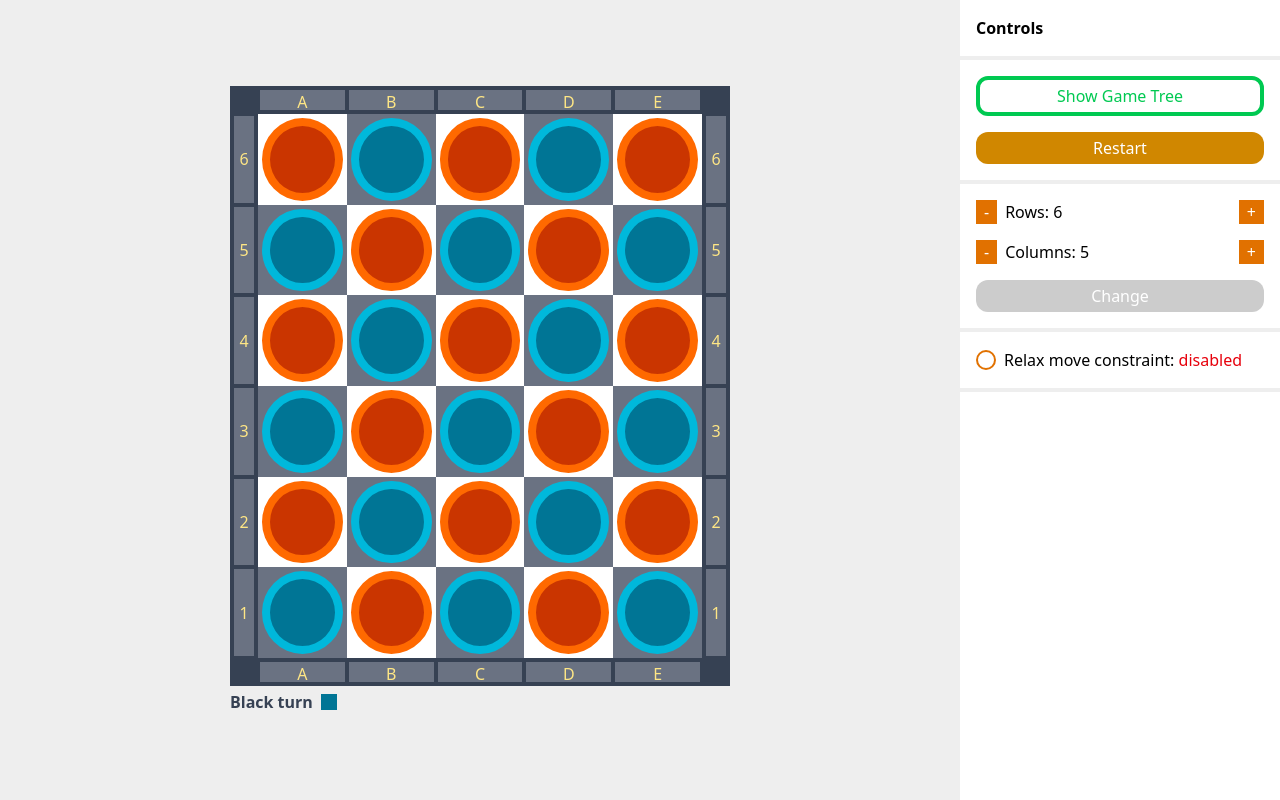
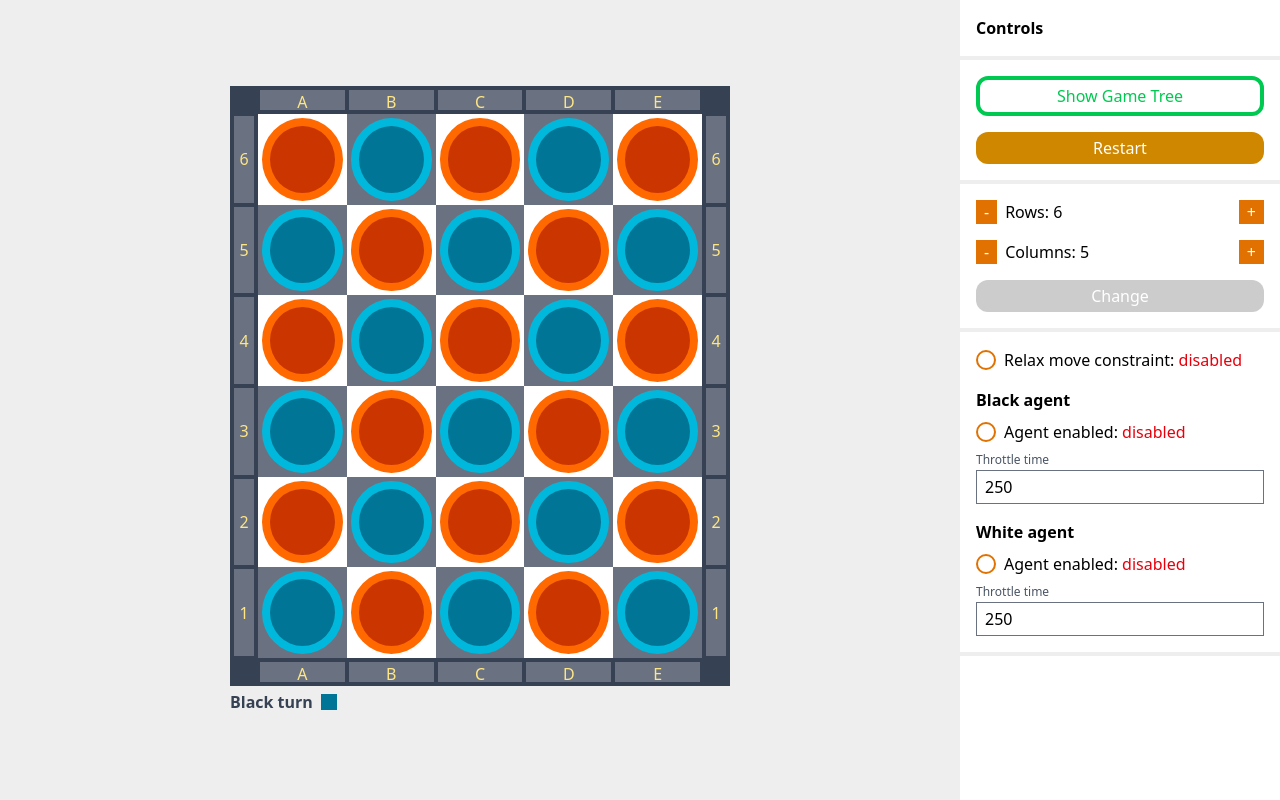
Before and after one commit to it1shka/clobber, a React (Vite) app: page / in a window 1280 px wide. Built offline with nearby package versions, Linux system fonts and the light colour scheme.

Commit message:
feat: added more controls for agents

```diff
--- a/src/Board/MainPart.tsx
+++ b/src/Board/MainPart.tsx
@@ -51,7 +51,7 @@ const MainPart: FC<MainPartProps> = ({
         gridTemplateColumns: `repeat(${columns}, 1fr)`,
       }}
     >
-      {positions.map(({ row, column }, index) => {
+      {positions.map(({ row, column }) => {
         const pieceColor = getPieceColorAt(row, column)
         const pieceElement = (() => {
           switch (pieceColor) {
@@ -69,6 +69,7 @@ const MainPart: FC<MainPartProps> = ({
         })()
         const isHighlighted = isHighlightedAt(row, column)
         const highlightColor = getHighlightColor(row, column)
+        const chessboardColor = getChessboardColor(row, column)
         const content = (() => {
           switch (true) {
             case isHighlighted && highlightColor !== undefined:
@@ -80,19 +81,19 @@ const MainPart: FC<MainPartProps> = ({
                   {pieceElement}
                 </div>
               )
-            case isHighlighted && index % 2 === 0:
+            case isHighlighted && chessboardColor === 'white':
               return (
                 <div className="bg-pink-200 p-1 w-full h-full">
                   {pieceElement}
                 </div>
               )
-            case isHighlighted && index % 2 !== 0:
+            case isHighlighted && chessboardColor === 'black':
               return (
                 <div className="bg-pink-700 p-1 w-full h-full">
                   {pieceElement}
                 </div>
               )
-            case getChessboardColor(row, column) === 'white':
+            case chessboardColor === 'white':
               return (
                 <div className="bg-white p-1 w-full h-full">{pieceElement}</div>
               )
--- /dev/null
+++ b/src/ControlPane/AgentControl.tsx
@@ -0,0 +1,37 @@
+import { useAgentState } from '../useAgentState'
+import CheckboxControl from './CheckboxControl'
+import NumberControl from './NumberControl'
+import type { AgentControlProps } from './types'
+
+const AgentControl = ({ title, agent }: AgentControlProps) => {
+  const {
+    enabled,
+    throttleTime,
+    heuristicWeights,
+
+    setEnabled,
+    setThrottleTime,
+    setHeuristicWeight,
+    adjustHeuristicWeights,
+  } = useAgentState(agent)
+
+  return (
+    <div className="flex flex-col gap-2 w-full">
+      <h2 className="font-bold">{title}</h2>
+      <CheckboxControl
+        title="Agent enabled"
+        value={enabled}
+        onChange={setEnabled}
+      />
+      <NumberControl
+        title="Throttle time"
+        value={throttleTime}
+        onChange={setThrottleTime}
+        min={250}
+        max={5000}
+      />
+    </div>
+  )
+}
+
+export default AgentControl
--- /dev/null
+++ b/src/ControlPane/NumberControl.tsx
@@ -0,0 +1,33 @@
+import type { ChangeEventHandler } from 'react'
+import type { NumberControlProps } from './types'
+
+const NumberControl = ({
+  title,
+  value,
+  onChange,
+  ...rest
+}: NumberControlProps) => {
+  const handleChange: ChangeEventHandler<HTMLInputElement> = event => {
+    const value = Number(event.target.value)
+    if (Number.isNaN(value)) {
+      return
+    }
+    onChange(value)
+  }
+
+  return (
+    <div className="w-full flex flex-col gap-0.5">
+      <label className="text-gray-600 text-xs">{title}</label>
+      <input
+        className="py-1 px-2 outline-none border-1 border-gray-500 focus:border-amber-600 focus:text-amber-600"
+        type="number"
+        placeholder={title}
+        value={value}
+        onChange={handleChange}
+        {...rest}
+      />
+    </div>
+  )
+}
+
+export default NumberControl
--- a/src/ControlPane/SimulationControls.tsx
+++ b/src/ControlPane/SimulationControls.tsx
@@ -1,16 +1,19 @@
 import CheckboxControl from './CheckboxControl'
 import { useGameState } from '../useGameState'
+import AgentControl from './AgentControl'
 
 const SimulationControls = () => {
   const { relaxedMoves, setRelaxation } = useGameState()
 
   return (
-    <div className="flex flex-col p-4 items-center gap-2 border-b-4 border-[#eee]">
+    <div className="flex flex-col p-4 items-center gap-4 border-b-4 border-[#eee]">
       <CheckboxControl
         title="Relax move constraint"
         value={relaxedMoves}
         onChange={setRelaxation}
       />
+      <AgentControl title="Black agent" agent="black" />
+      <AgentControl title="White agent" agent="white" />
     </div>
   )
 }
--- a/src/ControlPane/types.ts
+++ b/src/ControlPane/types.ts
@@ -1,3 +1,6 @@
+import { InputHTMLAttributes } from 'react'
+import type { GameState } from '../logic/rules'
+
 export type SizeControlProps = {
   title: string
   value: number
@@ -10,3 +13,14 @@ export type CheckboxControlProps = {
   value: boolean
   onChange: (newValue: boolean) => void
 }
+
+export type AgentControlProps = {
+  title: string
+  agent: GameState['turn']
+}
+
+export type NumberControlProps = {
+  title: string
+  value: number
+  onChange: (value: number) => void
+} & Omit<InputHTMLAttributes<HTMLInputElement>, 'title' | 'value' | 'onChange'>
--- a/src/useAgentState.ts
+++ b/src/useAgentState.ts
@@ -1,4 +1,5 @@
 import { create } from 'zustand'
+import type { GameState } from './logic/rules'
 import { HeuristicCatalog } from './logic/heuristics'
 
 type Heuristic = keyof typeof HeuristicCatalog
@@ -14,6 +15,7 @@ type AgentStateVars = {
 }
 
 type AgentStateActions = {
+  setEnabled(enabled: boolean): void
   toggleEnabled(): void
   setThrottleTime(throttleTime: number): void
   setHeuristicWeight(heuristic: Heuristic, weight: number): void
@@ -37,6 +39,15 @@ const createAgentStateStore = () => {
   return create<AgentStateStore>(set => {
     return {
       ...createInitialState(),
+
+      setEnabled: enabled => {
+        set(prev => {
+          return {
+            ...prev,
+            enabled,
+          }
+        })
+      },
 
       toggleEnabled: () => {
         set(prev => {
@@ -81,5 +92,12 @@ const createAgentStateStore = () => {
   })
 }
 
-export const useFirstAgentStore = createAgentStateStore()
-export const useSecondAgentStore = createAgentStateStore()
+export const useBlackAgentStateStore = createAgentStateStore()
+export const useWhiteAgentStateStore = createAgentStateStore()
+
+export const useAgentState = (agent: GameState['turn']) => {
+  const blackState = useBlackAgentStateStore()
+  const whiteState = useWhiteAgentStateStore()
+
+  return agent === 'black' ? blackState : whiteState
+}
```
